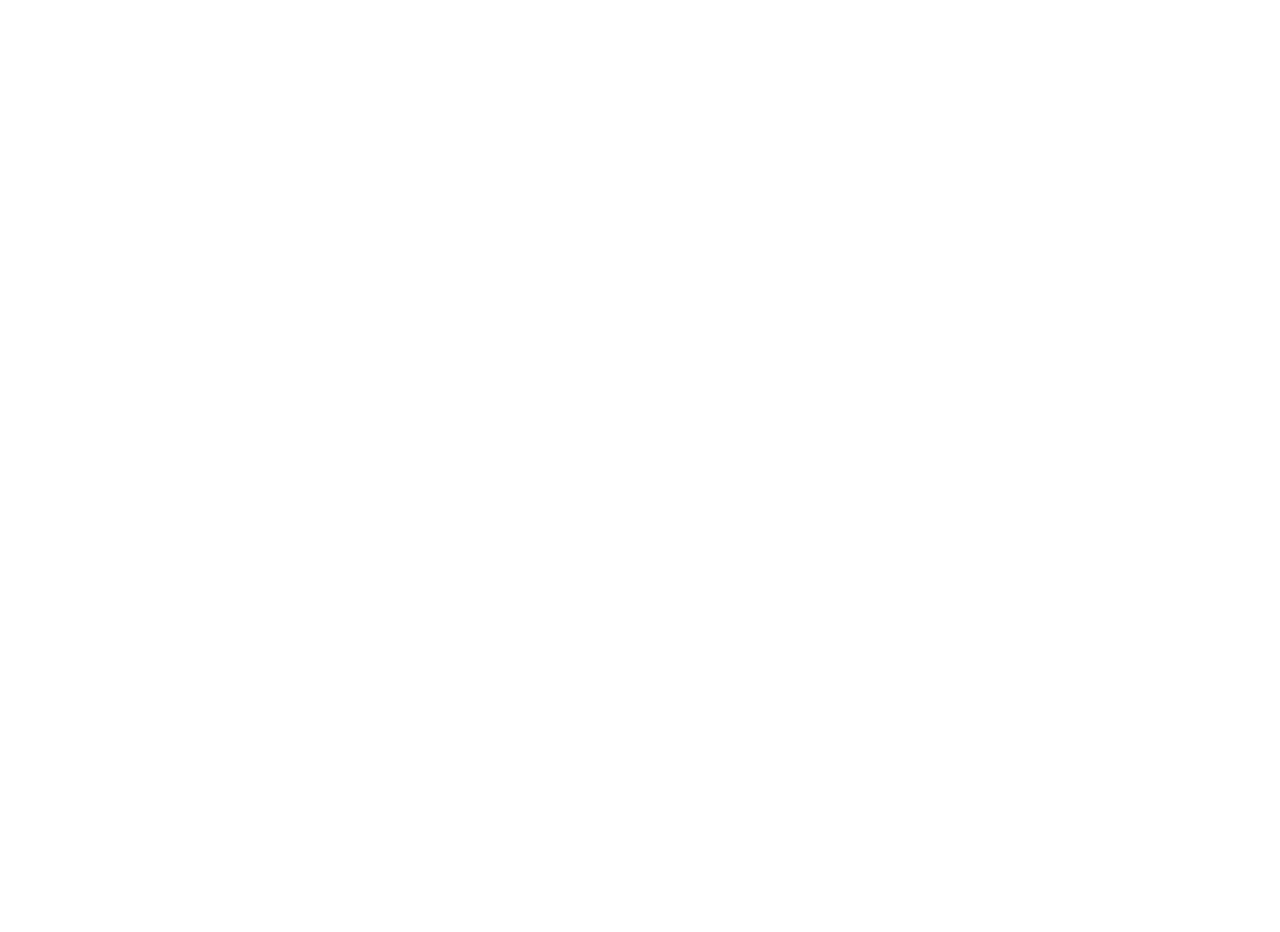
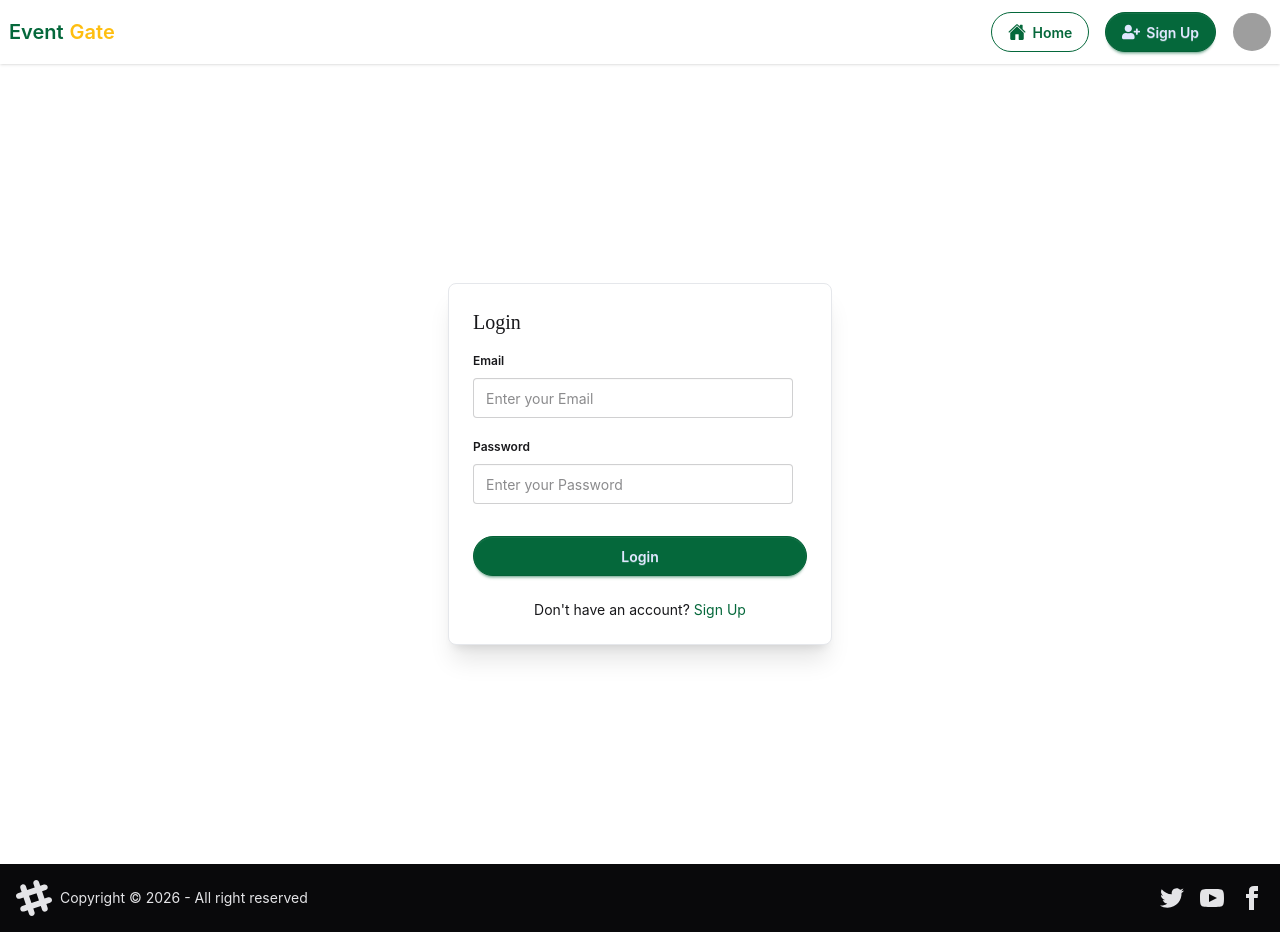
Before and after one commit to jorichtanch-ux/gate-event-feu, a React (Vite) app: page /Login in a window 1280 px wide. Before the commit this address had no page. Before the commit the page ends 800 px from the top, so only its background shows below. Built offline with nearby package versions, Linux system fonts and the light colour scheme; grey boxes are pictures that could not be loaded.

Commit message:
gutom nako ser pls mamaya natayo mag data base

```diff
--- a/src/App.jsx
+++ b/src/App.jsx
@@ -2,12 +2,14 @@
 import { Routes, Route } from "react-router";
 import HomePage from "./pages/HomePage";
 import SignUp from "./pages/SignUpPage";
+import Login from "./pages/LoginPage";
 
 function App() {
 	return (
 		<Routes>
 			<Route path="/" element={<HomePage />} />
 			<Route path="/sign-up" element={<SignUp />} />
+      <Route path="Login" element={<Login />} />
 		</Routes>
 	);
 }
--- /dev/null
+++ b/src/components/icons/SignUpButtonIcon.jsx
@@ -0,0 +1,8 @@
+import React from 'react'
+import { FaUserCheck } from "react-icons/fa";
+
+const SignUpButtonIcon = () => {
+  return <FaUserCheck {...props} />;
+}
+
+export default SignUpButtonIcon
--- /dev/null
+++ b/src/pages/LoginPage.jsx
@@ -0,0 +1,51 @@
+import React from "react";
+import Input from "../components/form/Input";
+import MainLayout from "../layouts/MainLayout";
+import Card from "../components/Card";
+import SignUpIcon from "../components/icons/SignUpIcon";
+
+const Login = () => {
+    return (
+        <MainLayout>
+            <div className="min-h-screen flex flex-col">
+                <div className="flex justify-center items-center flex-1">
+                    <Card>
+                        <h1
+                            className="text-xl"
+                            style={{ fontFamily: "'Cedarville Cursive', cursive" }}
+                        >
+                            Login
+                        </h1>
+
+                        <Input
+                            name="email"
+                            placeholder="Enter your Email"
+                            label="Email"
+                            type="email"
+                        />
+
+                        <Input
+                            name="password"
+                            placeholder="Enter your Password"
+                            label="Password"
+                            type="password"
+                        />
+
+                        <button className="btn btn-primary rounded-full mt-5">
+                            Login
+                        </button>
+
+                        <div className="text-center mt-4 text-sm">
+                            <span>Don't have an account? </span>
+                            <a href="/sign-up" className="text-primary hover:underline">
+                                Sign Up
+                            </a>
+                        </div>
+                    </Card>
+                </div>
+            </div>
+        </MainLayout>
+    );
+};
+
+export default Login;
--- a/src/pages/SignUpPage.jsx
+++ b/src/pages/SignUpPage.jsx
@@ -1,6 +1,8 @@
 import Input from "../components/form/Input";
 import MainLayout from "../layouts/MainLayout";
 import Card from "../components/Card";
+import SignUpButtonIcon from "../components/icons/SignUpButtonIcon";
+import SignUpIcon from "../components/icons/SignUpIcon";
 
 const SignUp = () => {
 	return (
@@ -8,7 +10,12 @@
 			<div className="min-h-screen flex flex-col">
 				<div className="flex justify-center items-center flex-1">
 					<Card>
-						<h1 className="text-xl font-bold">Sign Up</h1>
+						<h1
+  className="text-xl"
+  style={{ fontFamily: "'Cedarville Cursive', cursive" }}
+>
+  Sign Up
+</h1>
 						<Input
 							name="firstname"
 							placeholder="Enter your First Name"
@@ -34,8 +41,10 @@
 							type="password"
 						/>
 						<button className="btn btn-primary rounded-full mt-5">
+
 							Submit
 						</button>
+						<h1 classname="text-sm mt-4 text-center">Already have an account? <a href="/login"className="text-primary font-bold">Log in</a></h1>
 					</Card>
 				</div>
 			</div>
```
